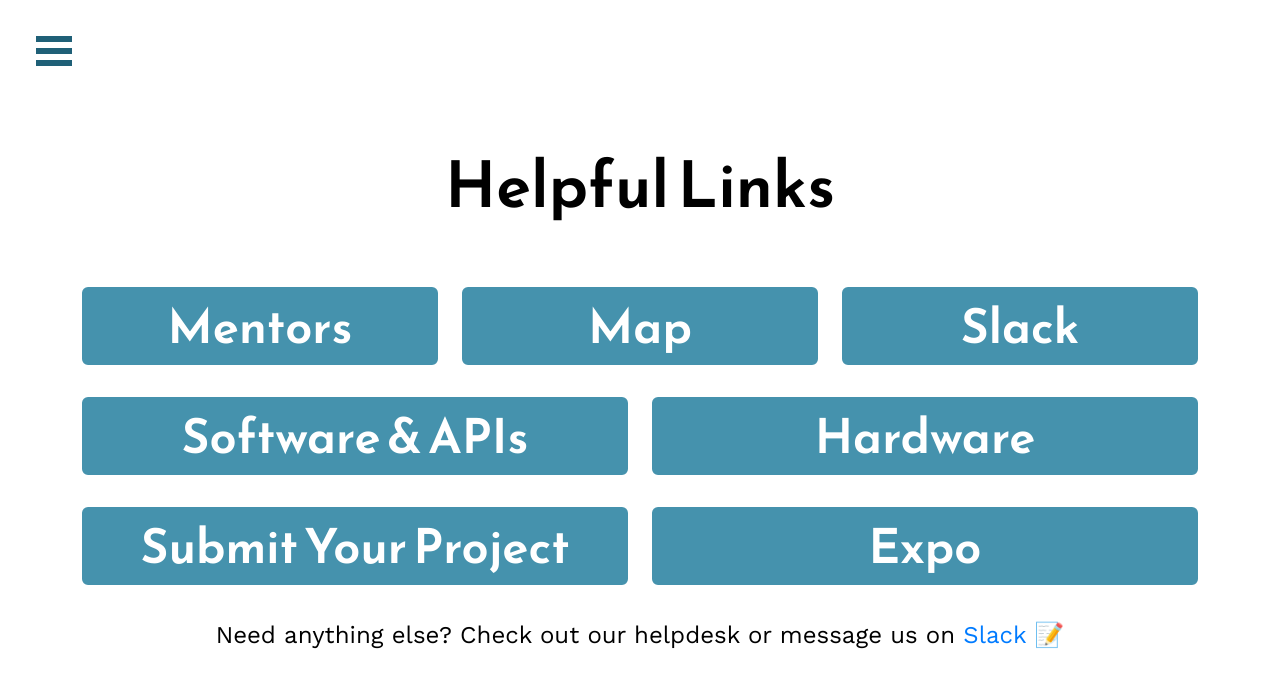
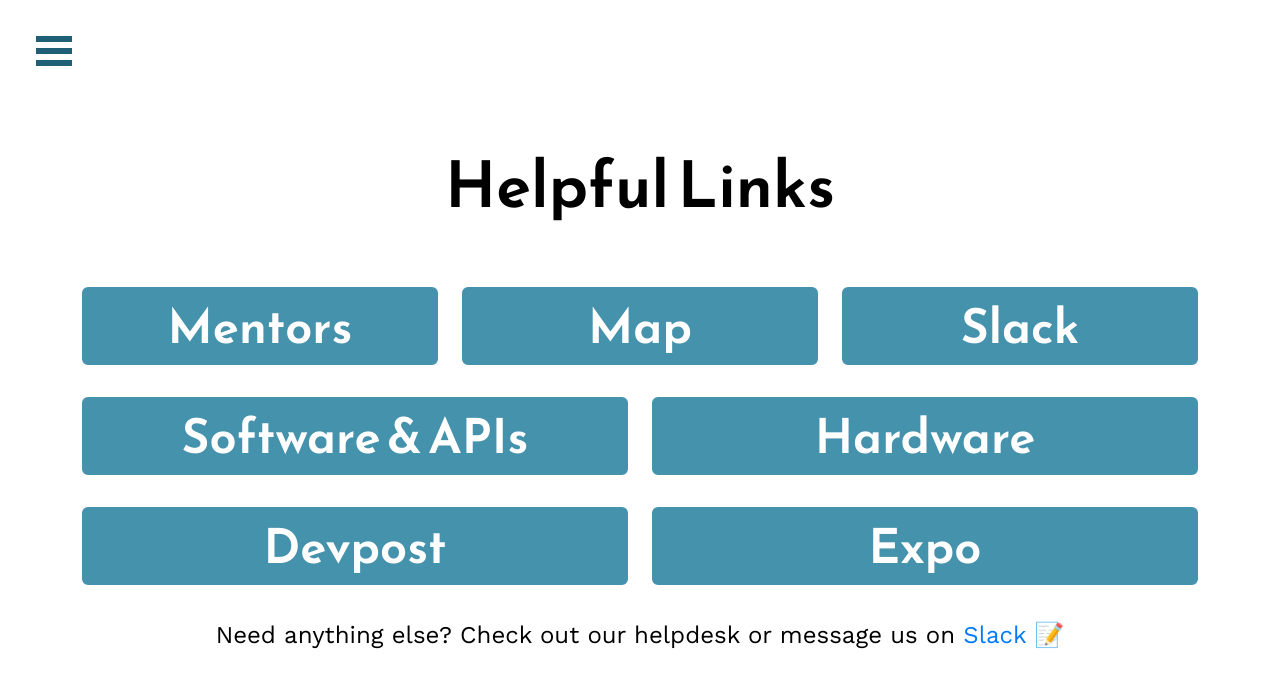
Before and after one commit to SDHacks/live-2018, a React (Create React App) app: page /links in a window 1280 px wide. Shown: the top 688 px of the page. Built offline with nearby package versions, Linux system fonts and the light colour scheme.

Commit message:
Finished Links

```diff
--- a/src/views/Links/index.js
+++ b/src/views/Links/index.js
@@ -23,7 +23,7 @@
                             </a>
                         </div>
                         <div className="row">
-                            <a className="col-md links__e">
+                            <a className="col-md links__e" target="_blank" rel="noopener noreferrer" href="https://docs.google.com/document/d/1q6HjHHK2tzGbbYxoRZFo4STqOo-NIpY6CBSNhJOkz0c/edit">
                                 Software & APIs
                             </a>
                             <a className="col-md links__e" target="_blank" rel="noopener noreferrer" href="https://hardware.mlh.io">
@@ -31,8 +31,8 @@
                             </a>
                         </div>
                         <div className="row">
-                            <a className="col-md links__e" >
-                                Submit Your Project
+                            <a className="col-md links__e" target="_blank" rel="noopener noreferrer" href="">
+                                Devpost
                             </a>
                             <a className="col-md links__e">
                                 Expo
```
